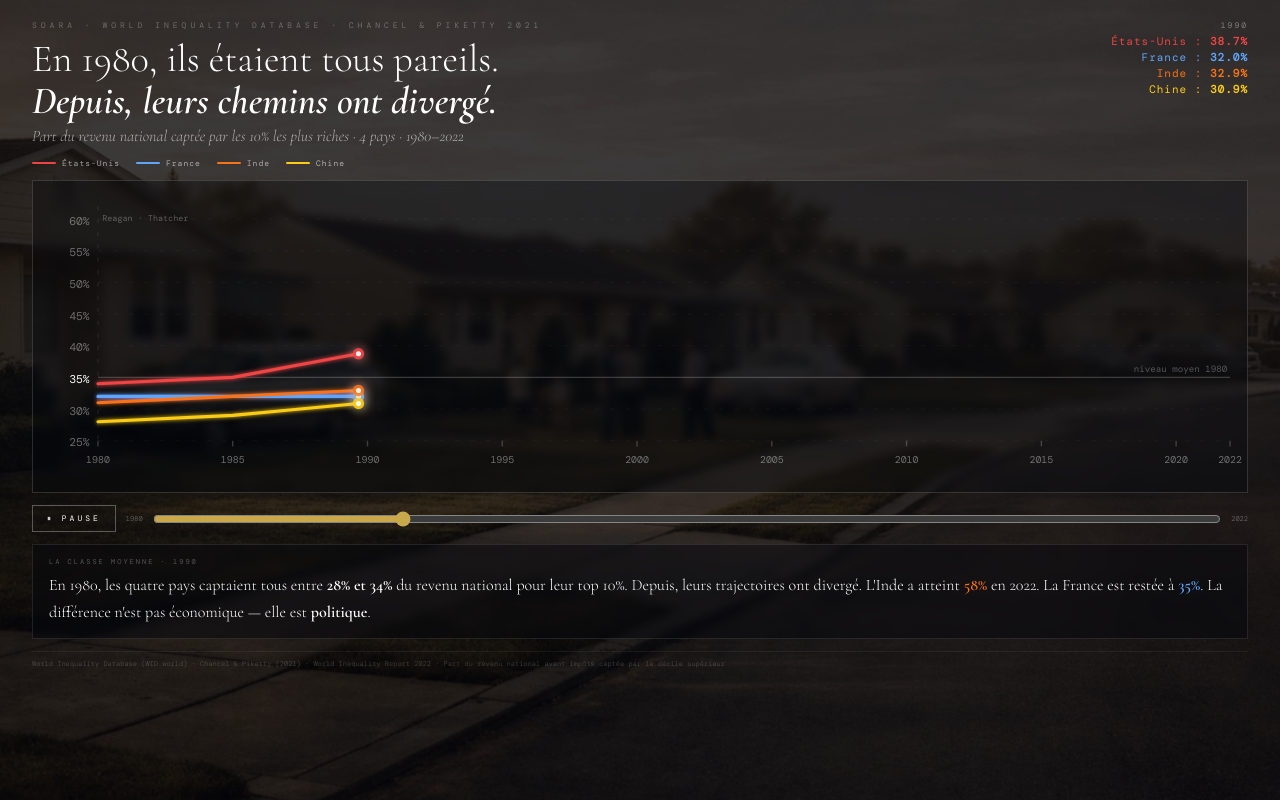
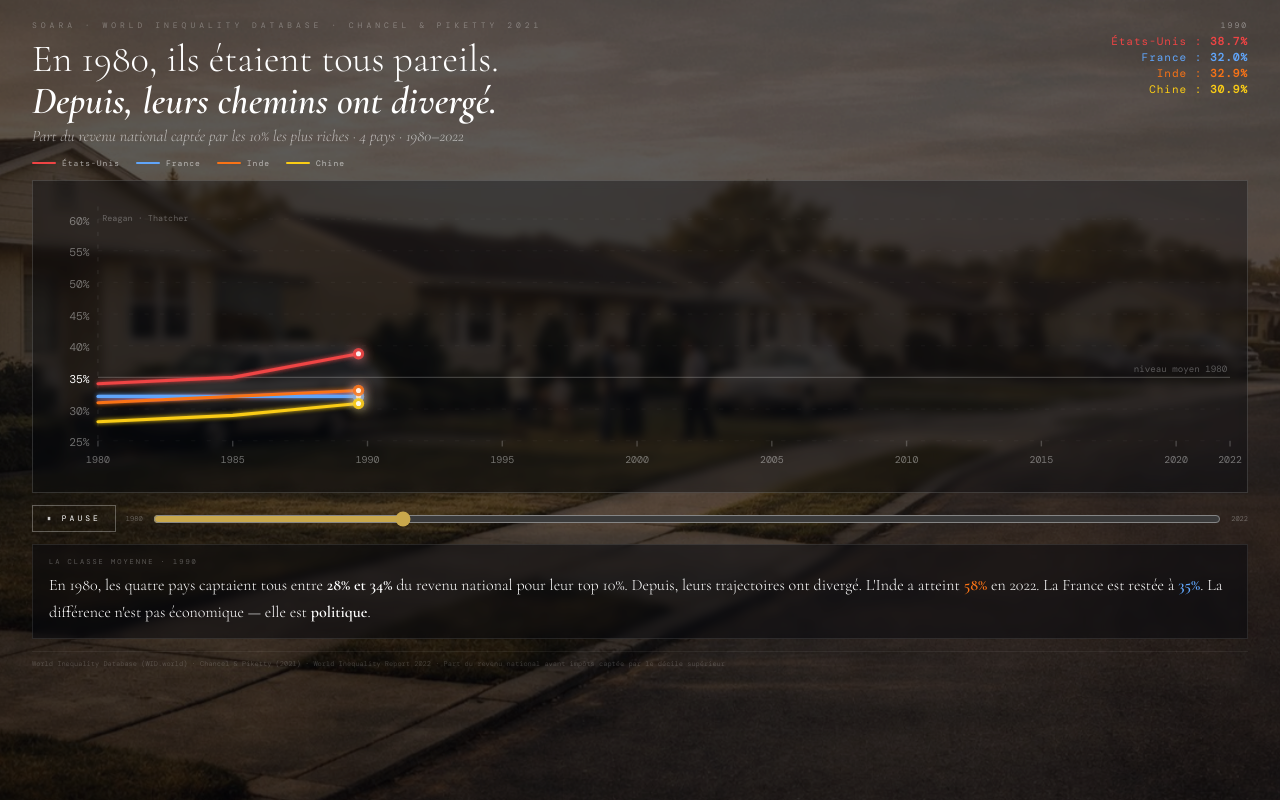
Before and after one commit to SteveMrld/Prisme, a Next.js app: page /grands-formats/inegalites in a window 1280 px wide. Built offline with nearby package versions, Linux system fonts and the light colour scheme; a web font is replaced by a local one.

Commit message:
fix: inégalités — images plus visibles (opacity 0.82, brightness 0.65)

```diff
--- a/app/grands-formats/inegalites/InegalitesClient.tsx
+++ b/app/grands-formats/inegalites/InegalitesClient.tsx
@@ -117,12 +117,12 @@ export default function InegalitesClient() {
         <div key={i} style={{
           position:"fixed",inset:0,zIndex:0,
           backgroundImage:`url(${b.src})`,backgroundSize:"cover",backgroundPosition:"center",
-          opacity:i===bg?0.72:0,transition:"opacity 2.5s ease",
-          filter:"brightness(0.55) saturate(0.85)",
+          opacity:i===bg?0.82:0,transition:"opacity 2.5s ease",
+          filter:"brightness(0.65) saturate(0.9)",
           animation:`${b.kb} 22s ease-in-out infinite alternate`,
         }}/>
       ))}
-      <div style={{position:"fixed",inset:0,zIndex:1,background:"rgba(4,6,13,0.42)"}}/>
+      <div style={{position:"fixed",inset:0,zIndex:1,background:"rgba(4,6,13,0.32)"}}/>
 
       {/* CONTENU */}
       <div style={{position:"relative",zIndex:2,padding:"20px 32px 28px",display:"flex",flexDirection:"column",gap:12}}>
```
